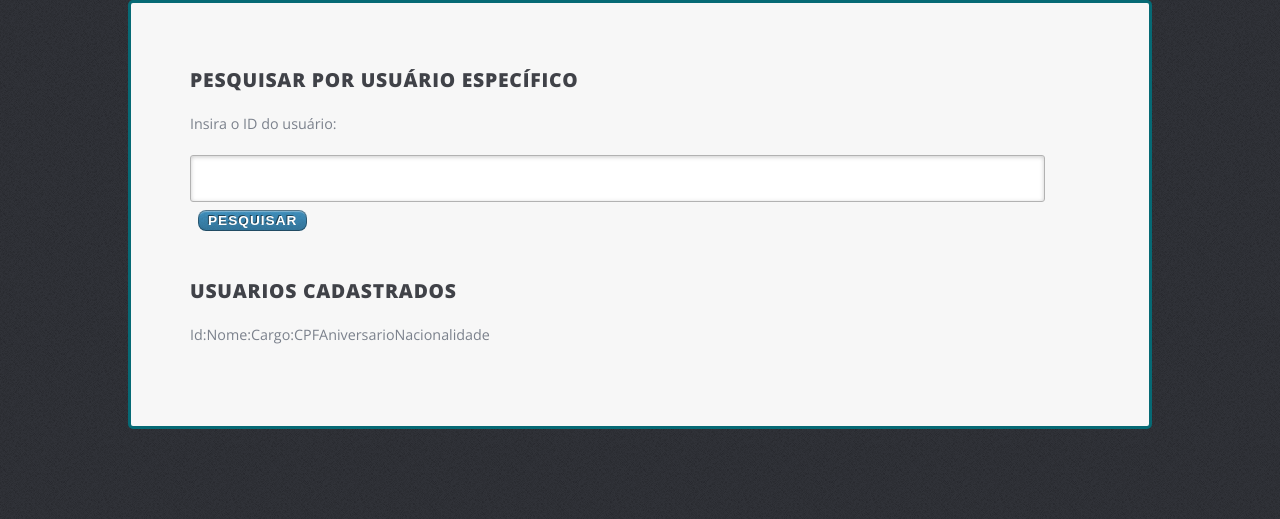
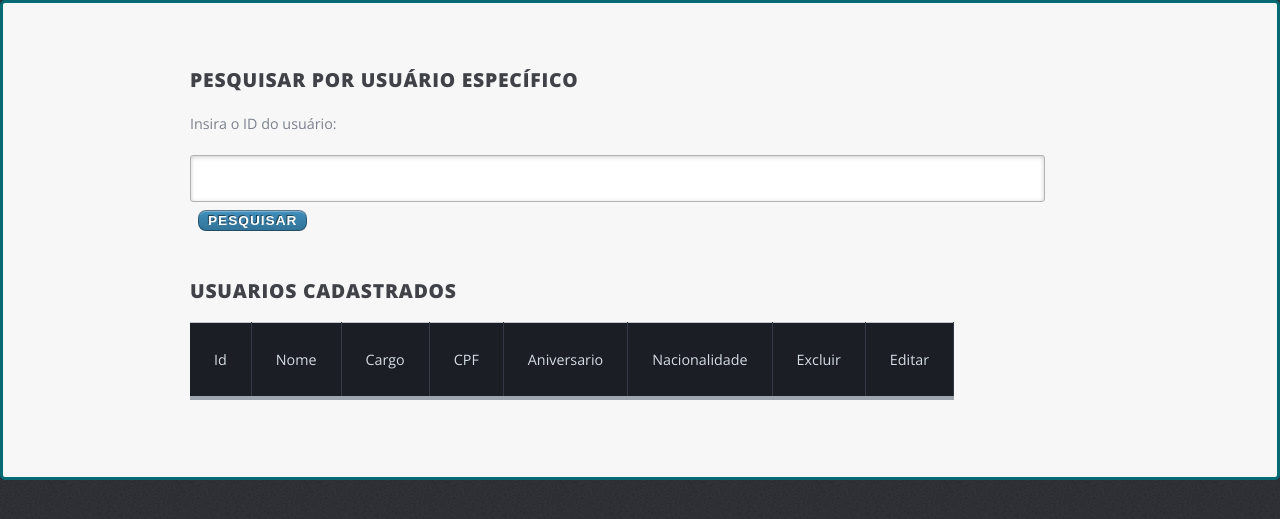
Before and after one commit to PaNull/frontend, a PHP site: page /usuarios/lista/index.html in a window 1280 px wide. Shown: the part 79-598 px from the top of the page. Run offline with PHP 8.4, Linux system fonts and the light colour scheme; lists and menus that the app fills with data are empty.

Commit message:
upadate lista css
update

```diff
--- a/pages/usuarios/lista/index.html
+++ b/pages/usuarios/lista/index.html
@@ -2,7 +2,7 @@
     <script src="https://cdnjs.cloudflare.com/ajax/libs/jquery/3.6.0/jquery.min.js"></script>
     <script src="../../globals.js"></script>
     <script src="./script.js"></script>
-    <link rel="stylesheet" href="../../assets/css/main.css">
+    <link rel="stylesheet" type="text/css" href="../../assets/css/main.css">
     <link rel="stylesheet" type="text/css" href="../../Style/style.css">
     <link rel="stylesheet" type="text/css" href="listaUsuarios.css">
 </head>
@@ -40,33 +40,31 @@
             <table id="table_especific" style="display: none;">
                 <thead>
                     <tr>
-                        <th>Nome:</th>
-                        <th>E-mail:</th>
-                        <th>Cargo:</th>
+                        <th>Nome</th>
+                        <th>E-mail</th>
+                        <th>Cargo</th>
                         <th>CPF</th>
                         <th>Aniversario</th>
                         <th>Nacionalidade</th>
-                        <th></th>
+                        <th>Excluir</th>
+                        <th>Editar</th>
                     </tr>
                 </thead>
                 <tbody></tbody>
             </table>
-        </div>
-
-
-
             <div>
                 <h3>Usuarios Cadastrados</h3>
                 <table>
                     <thead>
                         <tr>
-                        <th>Id:</th>
-                        <th>Nome:</th>
-                        <th>Cargo:</th>
+                            <th>Id</th>
+                            <th>Nome</th>
+                            <th>Cargo</th>
                             <th>CPF</th>
                             <th>Aniversario</th>
                             <th>Nacionalidade</th>
-                        <th></th>
+                            <th>Excluir</th>
+                            <th>Editar</th>
                         </tr>
                     </thead>
 
@@ -78,3 +76,4 @@
             </div>
         </div>
     </div>
+</div>
--- a/pages/usuarios/lista/listaUsuarios.css
+++ b/pages/usuarios/lista/listaUsuarios.css
@@ -6,7 +6,7 @@
 
 .consulta{
     position: center;
-    width: 80%;
+    width: auto;
     padding: 25px;
     margin: auto;
     background: rgb(247, 247, 247);
@@ -33,19 +33,67 @@
 
 .btnExcluir{
     background-color: rgb(255, 126, 126);
-    margin: 8px;
-    padding: 3px;
-    padding-left: 8px;
-    padding-right: 8px;
+    margin: 4px;
+    padding: 1.5px;
+    padding-left: 4px;
+    padding-right: 4px;
 }
 
-#edtUser{
-    color: rgb(255, 255, 255);
-    border: 2px outset rgb(53, 70, 255);
-    border-radius: 6px;
-    background-color: rgb(104, 104, 255);
-    text-decoration: none;
-    padding: 0px;
-    padding-left: 8px;
-    padding-right: 8px;
+#btnExcluir{
+    background-color: rgb(255, 126, 126);
+    margin: 4px;
+    padding: 1.5px;
+    padding-left: 4px;
+    padding-right: 4px;
 }
+
+#table_especific{
+    background: white;
+    border-radius:3px;
+    border-collapse: collapse;
+    height: auto;
+    margin: auto;
+    max-width: 600px;
+    padding:5px;
+    width: 100%;
+    box-shadow: 0 5px 10px rgba(0, 0, 0, 0.1);
+    animation: float 5s infinite;
+    border-style: solid;
+    border-color: #000000;
+}
+
+th {
+    color:#D5DDE5;;
+    background:#1b1e24;
+    border-bottom:4px solid #9ea7af;
+    border-right: 1px solid #343a45;
+    padding:24px;
+    text-align:left;
+    text-shadow: 0 1px 1px rgba(0, 0, 0, 0.1);
+    vertical-align:middle;
+  }
+
+  tr {
+    border-top: 1px solid #C1C3D1;
+    color:#666B85;
+    font-weight:normal;
+    text-shadow: 0 1px 1px rgba(256, 256, 256, 0.1);
+  }
+
+  tr:hover td {
+    background:#4E5066;
+    color:#FFFFFF;
+    border-top: 1px solid #22262e;
+  }
+
+  td {
+    background:#FFFFFF;
+    padding:20px;
+    text-align:center;
+    vertical-align:middle;
+    text-shadow: -1px -1px 1px rgba(0, 0, 0, 0.1);
+    border-right: 1px solid #C1C3D1;
+  }
+ thead{
+    border-style: solid;
+ }
--- a/pages/usuarios/lista/script.js
+++ b/pages/usuarios/lista/script.js
@@ -31,7 +31,7 @@ const createRows = () => {
                 <td> ${ data.cpf } </td>
                 <td> ${ data.dataNascimento } </td>
                 <td> ${ data.nacionalidade } </td>
-                <td> <button onclick="deleteUser(${ data.id_usuario })">Excluir Usuario</button></td>
+                <td> <button onclick="deleteUser(${ data.id_usuario })" id="btnExcluir">Excluir Usuario</button></td>
                 <td><a href="${data.link}">Editar Usuario</a></td>
             </tr>
         `
```
Lines whose indentation alone changed are shown as unchanged.
